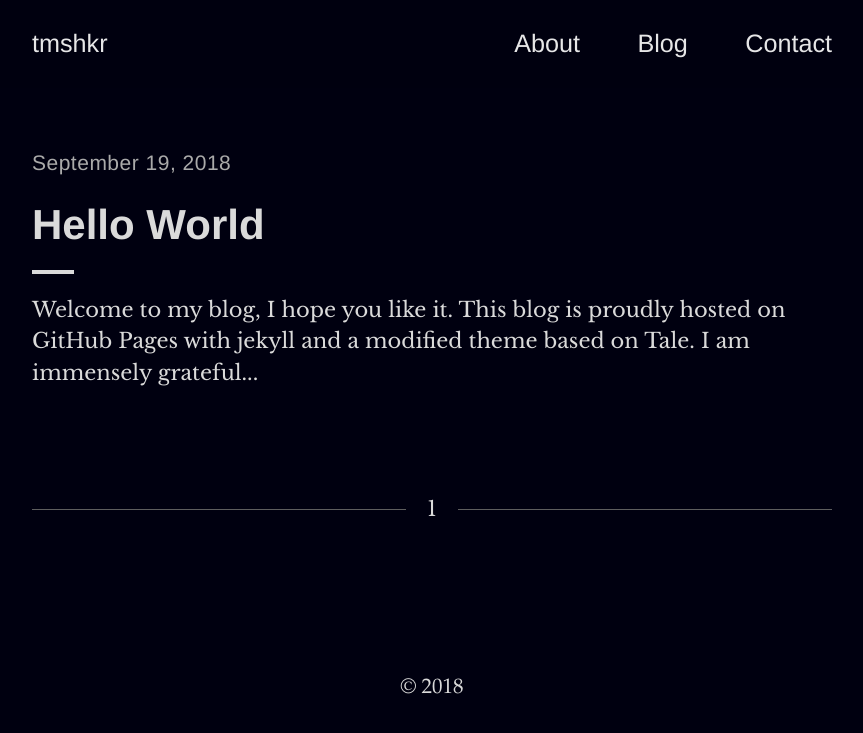
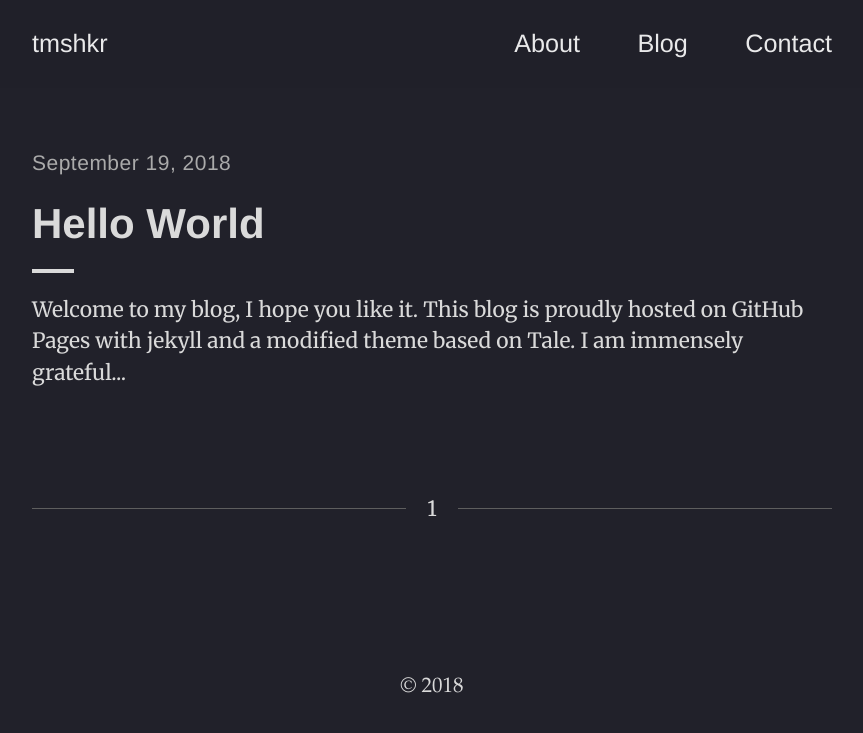
Before and after one commit to tmshkr/tmshkr.github.io, a Jekyll site: the page built from index.html, in a window 1280 px wide and 900 px high. Shown: the top 733 px of the window, without its empty margins (208-1071 px from the left). Built offline with Jekyll 4.4.1, drawn with Linux system fonts in a browser that asks for light colours; the list of posts is cut into pages by our own code.

Commit message:
Update styling

```diff
--- a/_includes/head.html
+++ b/_includes/head.html
@@ -14,7 +14,9 @@
 
   <!-- CSS -->
   <link rel="stylesheet" href="{{ "/assets/main.css" | relative_url }}">
-  <link rel="stylesheet" href="https://fonts.googleapis.com/css?family=Libre+Baskerville:400,400i,700">
+  <!--<link rel="stylesheet" href="https://fonts.googleapis.com/css?family=Libre+Baskerville:400,400i,700">-->
+  <link href="https://fonts.googleapis.com/css?family=Merriweather:400,400i,700,700i" rel="stylesheet">
+
 
   <!-- Favicon -->
   <link rel="icon" type="image/png" sizes="32x32" href="{{ "/assets/favicon-32x32.png" | relative_url }}">
--- a/_sass/partials/_variables.scss
+++ b/_sass/partials/_variables.scss
@@ -1,5 +1,5 @@
 // Colors
-$background-color: #000010;
+$background-color: #21212a;
 $default-color: #dadada;
 $default-shade: #dadada;
 $default-tint: #aaa;
@@ -13,7 +13,7 @@ $shadow-color: rgba(0, 0, 0, .2);
 $code-color: #dadada;
 
 // Fonts
-$serif-primary: 'Libre Baskerville', 'Times New Roman', Times, serif;
+$serif-primary: 'Merriweather', 'Times New Roman', Times, serif;
 $serif-secondary: Palatino, 'Palatino LT STD', 'Palatino Linotype', 'Book Antiqua', 'Georgia', serif;
 $sans-serif: 'Helvetica Neue', Helvetica, Arial, sans-serif;
 $monospaced: Menlo, Monaco, monospace;
```
